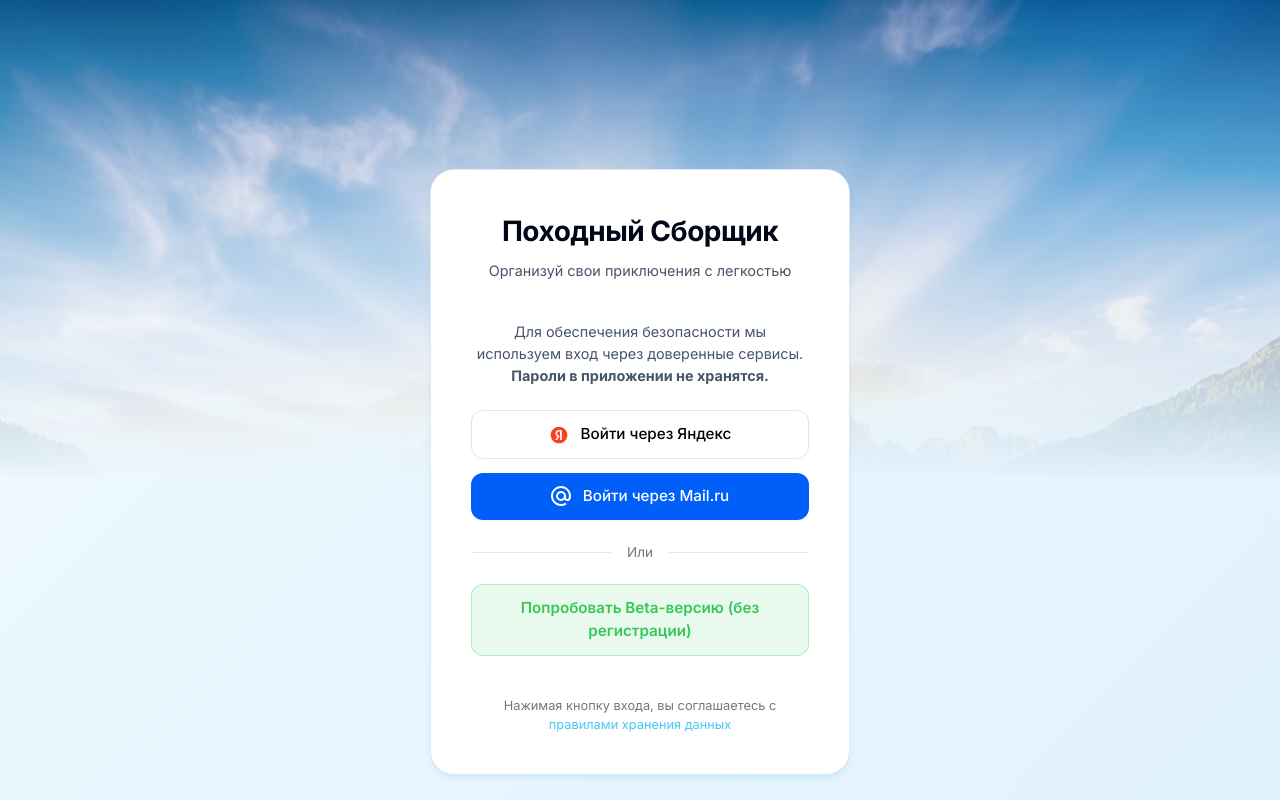
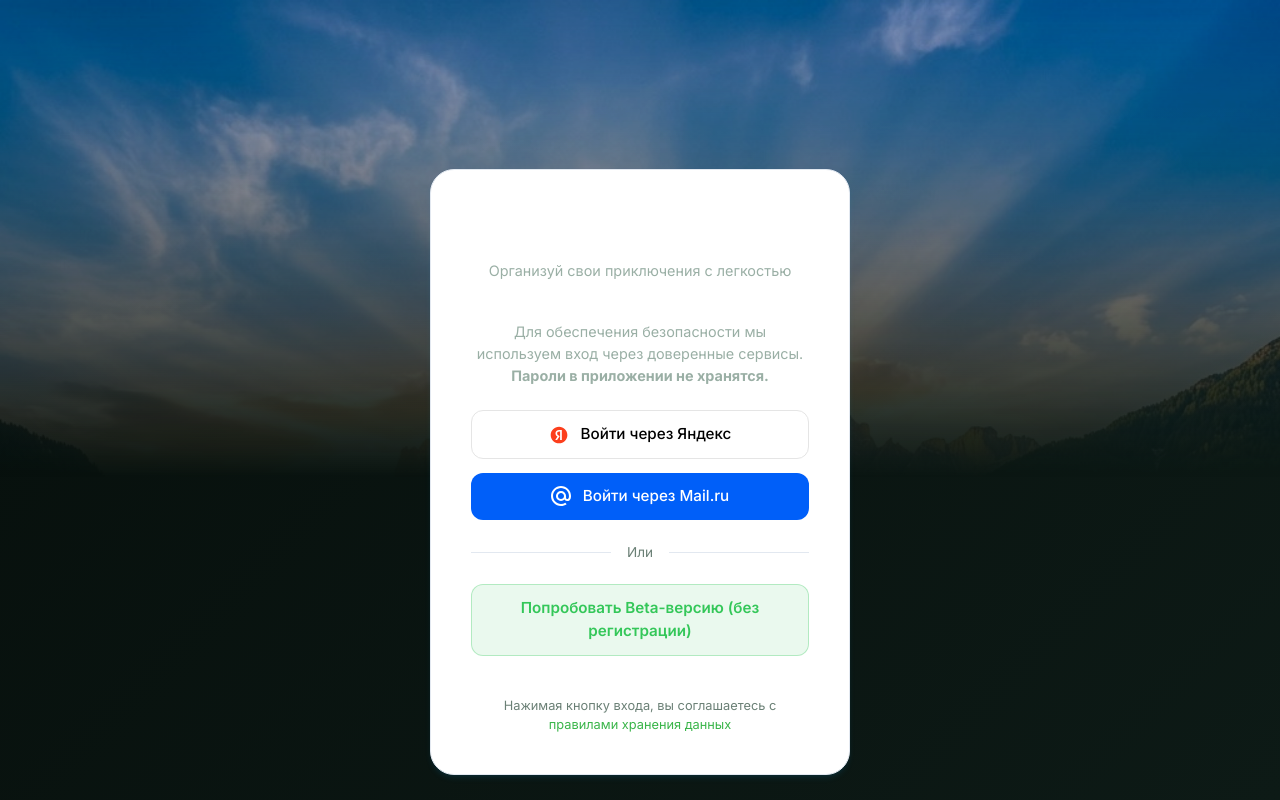
Before and after one commit to Melnikovjj/mytourist, a React (Vite) app in the folder frontend/: page / in a window 1280 px wide. Built offline with nearby package versions, Linux system fonts and the light colour scheme; no server answers.

Commit message:
feat: apply forest dark premium theme

```diff
--- a/frontend/src/components/layout/BottomNav.tsx
+++ b/frontend/src/components/layout/BottomNav.tsx
@@ -6,7 +6,7 @@ import { cn } from '../../lib/utils'; // Correct import path
 export const BottomNav = () => {
     return (
         <div className="fixed bottom-6 left-0 right-0 z-50 flex justify-center px-4 pointer-events-none safe-area-bottom">
-            <nav className="flex items-center gap-1 p-2 bg-white/30 dark:bg-black/40 backdrop-blur-[40px] saturate-[150%] border border-white/50 dark:border-white/20 rounded-[28px] shadow-[0_15px_35px_rgba(0,0,0,0.1),inset_0_1px_1px_rgba(255,255,255,0.8)] dark:shadow-[0_15px_35px_rgba(0,0,0,0.5),inset_0_1px_1px_rgba(255,255,255,0.1)] pointer-events-auto transition-all duration-300">
+            <nav className="flex items-center gap-1 p-2 bg-[#060E0B]/50 backdrop-blur-[40px] saturate-[150%] border border-white/5 rounded-[28px] shadow-[0_15px_35px_rgba(0,0,0,0.6),inset_0_1px_1px_rgba(255,255,255,0.05)] pointer-events-auto transition-all duration-300">
                 <NavItem to="/" icon={<Home size={22} />} label="Projects" />
                 <NavItem to="/reference" icon={<Compass size={22} />} label="Explore" />
                 <NavItem to="/profile" icon={<User size={22} />} label="Profile" />
@@ -23,8 +23,8 @@ const NavItem = ({ to, icon, label }: { to: string; icon: React.ReactNode; label
                 cn(
                     'relative flex flex-col items-center justify-center w-14 h-14 rounded-2xl transition-all duration-300 ease-out',
                     isActive
-                        ? 'text-white bg-gradient-to-tr from-[#4AC7FA] to-[#2F80ED] shadow-[0_8px_20px_rgba(47,128,237,0.35),inset_0_1px_1px_rgba(255,255,255,0.5)]'
-                        : 'text-gray-500 hover:bg-white/40 hover:text-gray-700'
+                        ? 'text-white bg-gradient-to-tr from-[#3AB54A] to-[#125212] shadow-[0_8px_20px_rgba(34,139,34,0.3),inset_0_1px_1px_rgba(255,255,255,0.2)]'
+                        : 'text-[#6B8076] hover:bg-white/5 hover:text-white'
                 )
             }
         >
--- a/frontend/src/components/ui/GlassCard.tsx
+++ b/frontend/src/components/ui/GlassCard.tsx
@@ -19,9 +19,9 @@ export const GlassCard = React.forwardRef<HTMLDivElement, GlassCardProps>(
         };
 
         const variantClasses = {
-            default: 'bg-white/30 dark:bg-black/40 border border-white/50 dark:border-white/20 shadow-[0_8px_32px_rgba(0,0,0,0.08),inset_0_1px_1px_rgba(255,255,255,0.9),inset_0_-1px_1px_rgba(255,255,255,0.3)] dark:shadow-[0_8px_32px_rgba(0,0,0,0.5),inset_0_1px_1px_rgba(255,255,255,0.1)]',
-            elevated: 'bg-white/40 dark:bg-black/50 border border-white/60 dark:border-white/30 shadow-[0_20px_50px_rgba(0,0,0,0.12),inset_0_1px_1px_rgba(255,255,255,1),inset_0_-1px_1px_rgba(255,255,255,0.5)]',
-            flat: 'bg-white/20 dark:bg-white/5 border border-white/30 dark:border-white/5 shadow-none',
+            default: 'bg-[#0D1814]/60 border border-white/5 shadow-[0_8px_32px_rgba(0,0,0,0.5),inset_0_1px_1px_rgba(255,255,255,0.05)]',
+            elevated: 'bg-[#15251F]/70 border border-white/10 shadow-[0_20px_50px_rgba(0,0,0,0.6),inset_0_1px_1px_rgba(255,255,255,0.1)]',
+            flat: 'bg-[#060E0B]/40 border border-white/5 shadow-none',
         };
 
         return (
--- a/frontend/src/styles/index.css
+++ b/frontend/src/styles/index.css
@@ -13,10 +13,10 @@
 
 :root {
   /* ── Colors (Tourism Palette) ───────────── */
-  --color-primary: #0ea5e9;
-  /* Sky Blue */
-  --color-primary-light: #38bdf8;
-  --color-primary-dark: #0284c7;
+  --color-primary: #228b22;
+  /* Forest Green */
+  --color-primary-light: #3ab54a;
+  --color-primary-dark: #125212;
 
   --color-nature: #10b981;
   /* Emerald */
@@ -29,10 +29,9 @@
   --color-accent: #10b981;
   --color-accent-light: #34d399;
 
-  /* ── Background (Light & Airy) ──────────── */
-  --bg-gradient: linear-gradient(135deg, #f0f9ff 0%, #e0f2fe 100%);
-  /* Pale Sky */
-  --bg-color: #f0f9ff;
+  /* ── Background (Deep Dark) ──────────── */
+  --bg-gradient: linear-gradient(135deg, #060E0B 0%, #0D1A16 100%);
+  --bg-color: #060E0B;
 
   /* ── Glass (Solid White / Crystal Clear) ── */
   --glass-bg: #ffffff;
@@ -48,12 +47,12 @@
   --glass-radius-xs: 8px;
 
   /* ── Text (Maximum Contrast) ────────────── */
-  --text-primary: #020617;
-  /* Slate 950 - Almost Black */
-  --text-secondary: #475569;
-  /* Slate 600 */
-  --text-muted: #94a3b8;
-  /* Slate 400 */
+  --text-primary: #ffffff;
+  /* White */
+  --text-secondary: #9AAFA5;
+  /* Muted Forest Gray */
+  --text-muted: #6B8076;
+  /* Slate 400ish equivalent */
 
   /* ── Spacing ────────────────────────────── */
   --safe-bottom: env(safe-area-inset-bottom, 0px);
@@ -77,8 +76,8 @@
 
 .liquid-blob {
   position: absolute;
-  filter: blur(90px);
-  opacity: 0.45;
+  filter: blur(120px);
+  opacity: 0.2;
   border-radius: 50%;
   animation: blob-float 15s infinite alternate cubic-bezier(0.4, 0, 0.2, 1);
 }
@@ -164,8 +163,7 @@ body {
 /* Remove separate static/hover classes, simplify */
 .glass-card:hover {
   transform: translateY(-2px);
-  box-shadow: 0 10px 25px -5px rgba(14, 165, 233, 0.15);
-  /* Blue tinted hover shadow */
+  box-shadow: 0 10px 25px -5px rgba(0, 0, 0, 0.6);
 }
 
 
--- a/frontend/src/styles/theme.css
+++ b/frontend/src/styles/theme.css
@@ -1,23 +1,23 @@
 :root {
     /* Colors */
-    --bg-gradient-start: #E8F0FE;
-    --bg-gradient-mid: #E4EEFB;
-    --bg-gradient-end: #DDE8F8;
+    --bg-gradient-start: #060E0B;
+    --bg-gradient-mid: #0A1310;
+    --bg-gradient-end: #0D1A16;
 
-    --blob-1: #4AC7FA;
-    --blob-2: #B388FF;
-    --blob-3: #2F80ED;
+    --blob-1: #0A3A2C;
+    --blob-2: #164028;
+    --blob-3: #0B2516;
 
-    --primary-start: #4AC7FA;
-    --primary-end: #2F80ED;
+    --primary-start: #3AB54A;
+    --primary-end: #228B22;
 
-    --glass-bg: rgba(255, 255, 255, 0.35);
-    --glass-border: rgba(255, 255, 255, 0.5);
-    --glass-shadow: 0 15px 35px rgba(0, 0, 0, 0.08), inset 0 1px 1px rgba(255, 255, 255, 0.9), inset 0 -1px 0 rgba(255, 255, 255, 0.3);
+    --glass-bg: rgba(16, 25, 22, 0.6);
+    --glass-border: rgba(255, 255, 255, 0.06);
+    --glass-shadow: 0 15px 35px rgba(0, 0, 0, 0.5), inset 0 1px 1px rgba(255, 255, 255, 0.1), inset 0 -1px 0 rgba(255, 255, 255, 0.02);
 
-    --text-primary: #1C1C1E;
-    --text-secondary: rgba(28, 28, 30, 0.7);
-    --text-caption: rgba(28, 28, 30, 0.6);
+    --text-primary: #FFFFFF;
+    --text-secondary: #9AAFA5;
+    --text-caption: #6B8076;
 
     --status-success: #34C759;
     --status-warning: #FF9F0A;
@@ -57,7 +57,7 @@ body {
 .glass-button-primary {
     background: linear-gradient(135deg, var(--primary-start) 0%, var(--primary-end) 100%);
     color: white;
-    box-shadow: 0 8px 25px rgba(47, 128, 237, 0.4), inset 0 1px 1px rgba(255, 255, 255, 0.4);
+    box-shadow: 0 8px 25px rgba(34, 139, 34, 0.25), inset 0 1px 1px rgba(255, 255, 255, 0.2);
     position: relative;
     overflow: hidden;
 }
@@ -65,7 +65,7 @@ body {
     content: '';
     position: absolute;
     top: 0; left: -100%; width: 50%; height: 100%;
-    background: linear-gradient(90deg, transparent, rgba(255, 255, 255, 0.3), transparent);
+    background: linear-gradient(90deg, transparent, rgba(255, 255, 255, 0.15), transparent);
     transform: skewX(-20deg);
     transition: left 0.7s ease;
 }
@@ -73,18 +73,18 @@ body {
     left: 200%;
 }
 .glass-button-primary:hover {
-    box-shadow: 0 10px 30px rgba(47, 128, 237, 0.5), inset 0 1px 1px rgba(255, 255, 255, 0.5);
+    box-shadow: 0 10px 30px rgba(34, 139, 34, 0.4), inset 0 1px 1px rgba(255, 255, 255, 0.3);
 }
 
 .glass-button-secondary {
-    background: rgba(255, 255, 255, 0.3);
+    background: rgba(255, 255, 255, 0.05);
     backdrop-filter: blur(20px);
-    border: 1px solid rgba(255, 255, 255, 0.6);
-    box-shadow: 0 4px 15px rgba(0, 0, 0, 0.05), inset 0 1px 1px rgba(255, 255, 255, 0.8);
+    border: 1px solid rgba(255, 255, 255, 0.1);
+    box-shadow: 0 4px 15px rgba(0, 0, 0, 0.2), inset 0 1px 1px rgba(255, 255, 255, 0.05);
     color: var(--text-primary);
 }
 .glass-button-secondary:hover {
-    background: rgba(255, 255, 255, 0.4);
+    background: rgba(255, 255, 255, 0.1);
 }
 
 .text-gradient {
```
Also changed, not shown: 1 other file (tests, documents, lock files or other folders).
